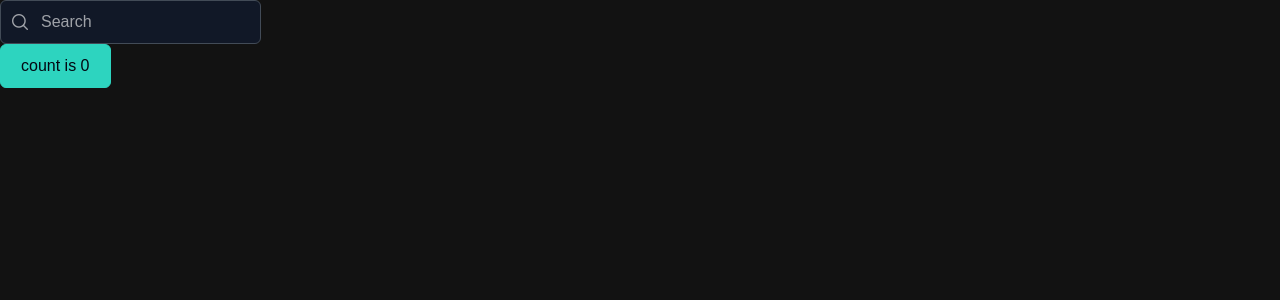
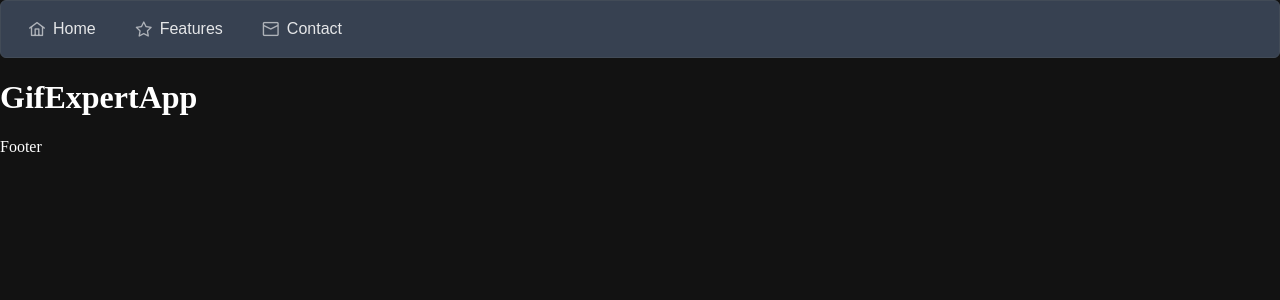
Before and after one commit to codeslator/react-gif-expert-app, a React (Vite) app: page / in a window 1280 px wide. Shown: the top 300 px of the page. Built offline with nearby package versions, Linux system fonts and the light colour scheme; a web font is replaced by a local one.

Commit message:
Changes: Create Footer component to display info; Add app router to main component; Create urls and environment files to handle constant data;

```diff
--- a/src/GifExpertApp.tsx
+++ b/src/GifExpertApp.tsx
@@ -1,22 +1,9 @@
-import { useState } from 'react';
-import { Button } from 'primereact/button';
-import { IconField } from 'primereact/iconfield';
-import { InputIcon } from 'primereact/inputicon';
-import { InputText } from 'primereact/inputtext';
+import { RouterProvider } from "react-router-dom";
+import { router } from "./router";
 
 function GifExpertApp() {
-  const [count, setCount] = useState(0)
-
   return (
-    <>
-      <IconField iconPosition="left">
-        <InputIcon className="pi pi-search"> </InputIcon>
-        <InputText v-model="value1" placeholder="Search" />
-      </IconField>
-      <Button onClick={() => setCount((count) => count + 1)}>
-        count is {count}
-      </Button>
-    </>
+    <RouterProvider router={router} />
   )
 }
 
--- a/src/global/index.ts
+++ b/src/global/index.ts
@@ -0,0 +1 @@
+export * from './urls';
--- /dev/null
+++ b/src/global/urls.ts
@@ -0,0 +1,8 @@
+export enum PATHS {
+  ROOT = '',
+  HOME = 'home',
+}
+
+export enum ROUTES {
+  ROOT = '/',
+}
--- a/src/views/layouts/MainLayout.tsx
+++ b/src/views/layouts/MainLayout.tsx
@@ -1,8 +1,16 @@
 import { FC } from 'react';
+import { Outlet } from 'react-router-dom';
+import { Header,Footer } from './components';
 
 const MainLayout: FC = () => {
   return (
-    <div>MainLayout</div>
+    <div>
+      <Header />
+      <div className="p-5">
+        <Outlet />
+      </div>
+      <Footer />
+    </div>
   );
 };
 
--- /dev/null
+++ b/src/views/layouts/components/Footer.tsx
@@ -0,0 +1,9 @@
+import { FC } from 'react';
+
+const Footer: FC = () => {
+  return (
+    <div>Footer</div>
+  );
+};
+
+export default Footer;
--- a/src/views/layouts/components/Header.tsx
+++ b/src/views/layouts/components/Header.tsx
@@ -13,45 +13,13 @@ const Header: FC = () => {
       icon: 'pi pi-star'
     },
     {
-      label: 'Projects',
-      icon: 'pi pi-search',
-      items: [
-        {
-          label: 'Components',
-          icon: 'pi pi-bolt'
-        },
-        {
-          label: 'Blocks',
-          icon: 'pi pi-server'
-        },
-        {
-          label: 'UI Kit',
-          icon: 'pi pi-pencil'
-        },
-        {
-          label: 'Templates',
-          icon: 'pi pi-palette',
-          items: [
-            {
-              label: 'Apollo',
-              icon: 'pi pi-palette'
-            },
-            {
-              label: 'Ultima',
-              icon: 'pi pi-palette'
-            }
-          ]
-        }
-      ]
-    },
-    {
       label: 'Contact',
       icon: 'pi pi-envelope'
     }
   ];
 
   return (
-    <Menubar model={items} />
+    <Menubar model={items} className="rounded-0" />
   );
 };
 
--- /dev/null
+++ b/src/views/layouts/components/index.ts
@@ -0,0 +1,2 @@
+export { default as Header } from './Header';
+export { default as Footer } from './Footer';
--- a/src/views/layouts/index.ts
+++ b/src/views/layouts/index.ts
@@ -0,0 +1 @@
+export { default as MainLayout } from './MainLayout';
```
Also changed, not shown: src/router/index.tsx (+10 -1 lines), src/global/environment.ts (added).
